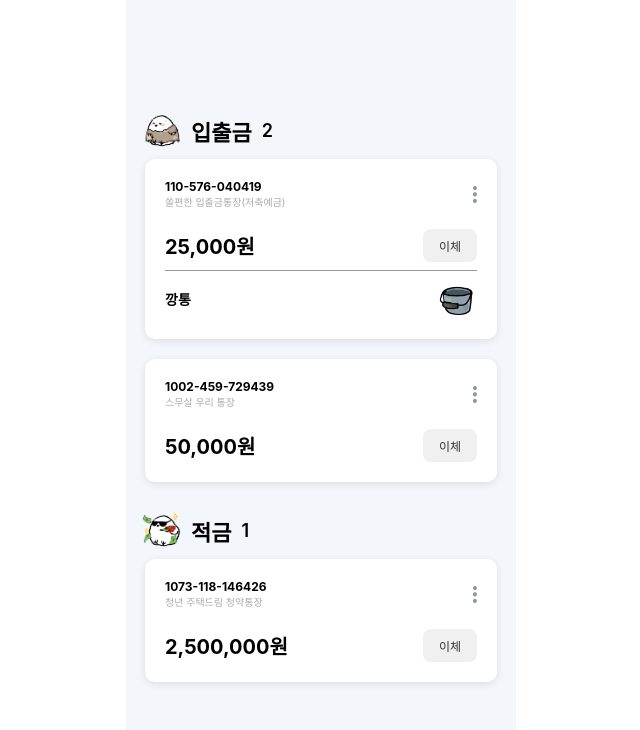
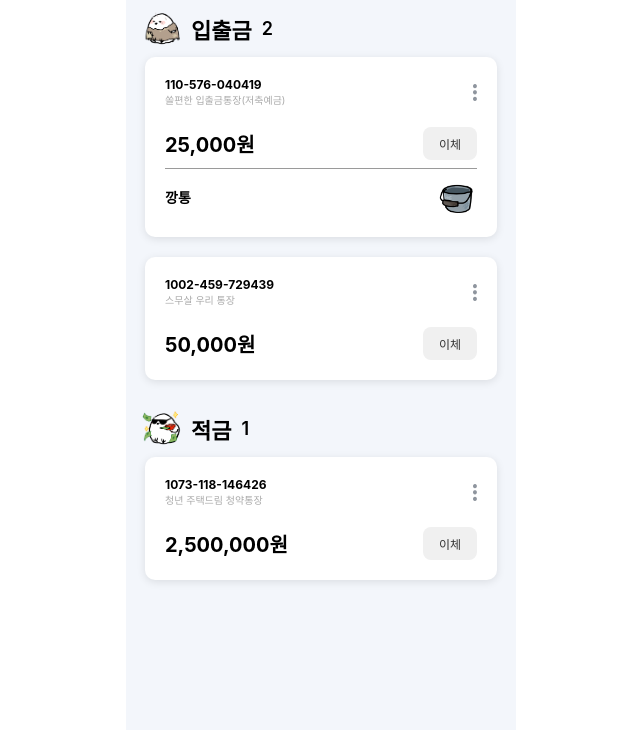
Before and after one commit to Jyebin/shinhan_team2_SOL_the_front, a React (Create React App) app: page / in a window 1280 px wide. Shown: the top 730 px of the page, without its empty margins (319-959 px from the left). Built offline with nearby package versions, Linux system fonts and the light colour scheme.

Commit message:
design: Change Container's style
- 위쪽에서부터 보이도록 style 수정

```diff
--- a/src/pages/MyAccountPage.js
+++ b/src/pages/MyAccountPage.js
@@ -38,6 +38,7 @@ const MyAccountPage = () => {
                 backgroundColor: '#f3f6fb',
                 display: 'flex',
                 'flex-direction': 'column',
+                'justify-content': 'flex-start',
             }}
         >
             <MyAccountHeader
```
